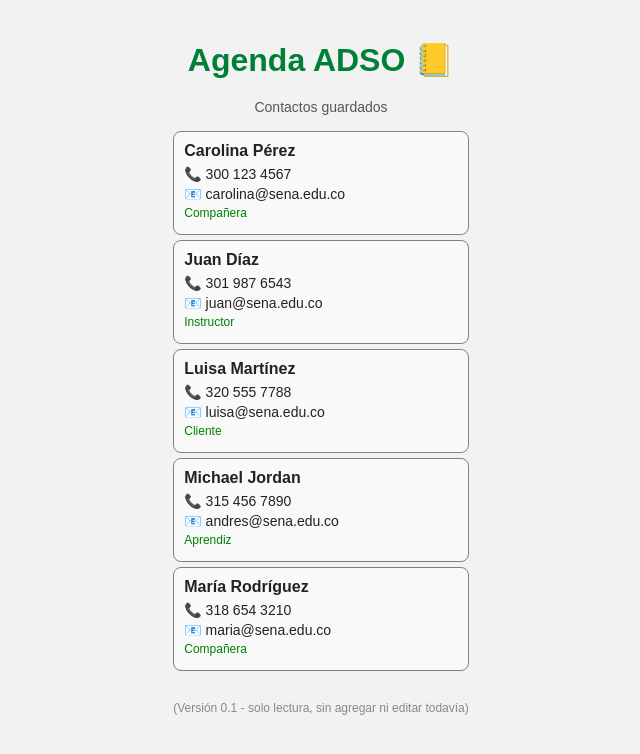
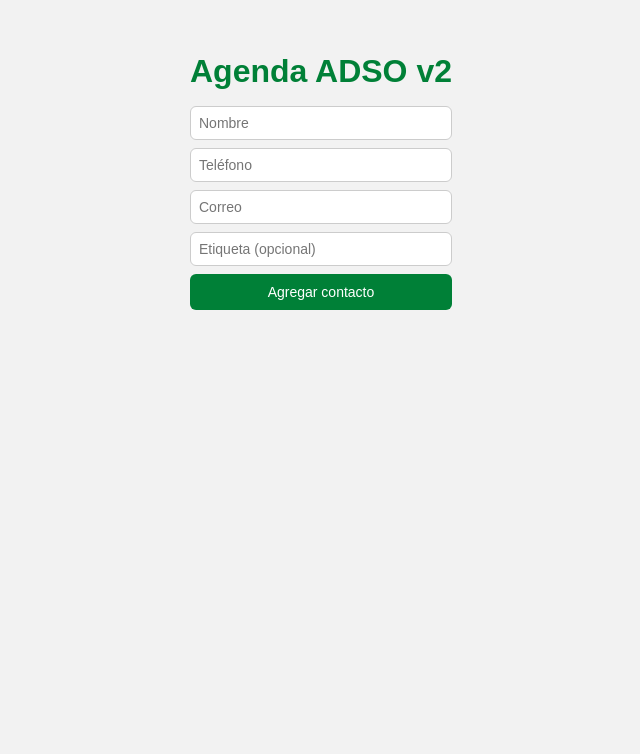
Before and after one commit to JeroHenaox/agenda-adso, a React (Vite) app: page / in a window 1280 px wide. Shown: the top 754 px of the page, without its empty margins (319-959 px from the left). Built offline with nearby package versions, Linux system fonts and the light colour scheme.

Commit message:
Clase_4_Agenda_ADSO_v2

```diff
--- a/src/App.css
+++ b/src/App.css
@@ -57,3 +57,34 @@
   margin-top: 30px;
   color: #888;
 }
+.app-container { max-width: 520px; margin: 2rem auto; font-family: Arial, sans-serif; }
+.app-title { color:#008037; text-align:center; margin-bottom:1rem; }
+
+.form-contacto { display:flex; flex-direction:column; gap:8px; margin-bottom:20px; }
+.form-contacto input { padding:8px; border-radius:6px; border:1px solid #ccc; font-size:14px; }
+.form-contacto button { background:#008037; color:#fff; border:0; padding:10px; border-radius:6px; cursor:pointer; }
+.form-contacto button:hover { background:#006b2f; }
+
+.tarjeta-contacto { border:1px solid #ddd; border-radius:8px; padding:1rem; background:#fff; margin-bottom:.5rem; }
+.tarjeta-contacto h3 { color:#008037; margin:0 0 .3rem; }
+.btn-eliminar { margin-top:.15rem; background:#c62828; color:#fff; border:0; padding:.5rem .75rem; border-radius:6px; cursor:pointer; }
+.btn-eliminar:hover { background:#8e0000; }
+
+/* Espaciados dentro de la tarjeta */
+.tarjeta-contacto { display: flex; flex-direction: column; gap: 4px; }
+
+/* Estilo opcional para las líneas de datos */
+.tarjeta-contacto .dato { margin: 0; color: #333; }
+
+/* La etiqueta (rol) en su propia línea */
+.tarjeta-contacto .tag {
+  margin: 0;
+  color: #555;
+  font-size: 0.9rem;}
+
+  /* Contenedor del botón: lo empuja hacia la derecha y separa del contenido */
+.tarjeta-contacto .acciones {
+  margin-top: 8px;
+  display: flex;
+  justify-content: flex-end;
+}
--- a/src/App.jsx
+++ b/src/App.jsx
@@ -1,66 +1,40 @@
+import { useState } from "react";
 import "./App.css";
 import ContactoCard from "./components/ContactoCard";
+import FormularioContacto from "./components/FormularioContacto";
 
 export default function App() {
-  // Esta es nuestra "base de datos" inicial quemada en el código
- const contactos = [
-  {
-    id: 1,
-    nombre: "Carolina Pérez",
-    telefono: "300 123 4567",
-    correo: "carolina@sena.edu.co",
-    etiqueta: "Compañera",
-  },
-  {
-    id: 2,
-    nombre: "Juan Díaz",
-    telefono: "301 987 6543",
-    correo: "juan@sena.edu.co",
-    etiqueta: "Instructor",
-  },
-  {
-    id: 3,
-    nombre: "Luisa Martínez",
-    telefono: "320 555 7788",
-    correo: "luisa@sena.edu.co",
-    etiqueta: "Cliente",
-  },
-  {
-    id: 4,
-    nombre: "Michael Jordan",
-    telefono: "315 456 7890",
-    correo: "andres@sena.edu.co",
-    etiqueta: "Aprendiz",
-  },
-  {
-    id: 5,
-    nombre: "María Rodríguez",
-    telefono: "318 654 3210",
-    correo: "maria@sena.edu.co",
-    etiqueta: "Compañera",
-  },
-];
+  const [contactos, setContactos] = useState([]);
+
+  // Agregar
+  const agregarContacto = (nuevo) => {
+    setContactos((prev) => [...prev, { id: Date.now(), ...nuevo }]);
+  };
+
+  // Eliminar
+  const eliminarContacto = (id) => {
+    setContactos((prev) => prev.filter((c) => c.id !== id));
+  };
 
   return (
     <main className="app-container">
-      <h1 className="app-title">Agenda ADSO 📒</h1>
+      <h1 className="app-title">Agenda ADSO v2</h1>
 
-      <p className="app-subtitle">Contactos guardados</p>
+      <FormularioContacto onAgregar={agregarContacto} />
 
-      {/* Recorremos el arreglo contactos y pintamos una tarjeta por cada uno */}
-      {contactos.map((c) => (
-        <ContactoCard
-          key={c.id}            // key única para React
-          nombre={c.nombre}     // prop nombre
-          telefono={c.telefono} // prop telefono
-          correo={c.correo}     // prop correo
-          etiqueta={c.etiqueta} // prop etiqueta (Cliente, Instructor, etc.)
-        />
-      ))}
-
-      <p className="app-nota">
-        (Versión 0.1 - solo lectura, sin agregar ni editar todavía)
-      </p>
+      <section className="lista-contactos">
+        {contactos.map((c) => (
+          <ContactoCard
+            key={c.id}
+            id={c.id}
+            nombre={c.nombre}
+            telefono={c.telefono}
+            correo={c.correo}
+            etiqueta={c.etiqueta}
+            onDelete={eliminarContacto}
+          />
+        ))}
+      </section>
     </main>
   );
 }
--- a/src/Components/ContactoCard.jsx
+++ b/src/Components/ContactoCard.jsx
@@ -1,19 +1,28 @@
-export default function ContactoCard({ nombre, telefono, correo, etiqueta }) {
+export default function ContactoCard({
+  id,
+  nombre,
+  telefono,
+  correo,
+  etiqueta,
+  onDelete,
+}) {
   return (
-    <div className="card-contacto">
-      {/* Nombre del contacto en negrita */}
-      <h3 className="card-nombre">{nombre}</h3>
+    <article className="tarjeta-contacto">
+      <h3>{nombre} </h3>
+      {etiqueta && <p className="tag">{etiqueta}</p>}
+      <p>📞 {telefono}</p>
+      {correo && <p>✉️ {correo}</p>}
 
-      {/* Teléfono */}
-      <p className="card-linea">📞 {telefono}</p>
 
-      {/* Correo */}
-      <p className="card-linea">📧 {correo}</p>
-
-      {/* Etiqueta adicional, si existe (por ejemplo: "Instructor", "Cliente", "Compañera") */}
-      {etiqueta && (
-        <p className="card-etiqueta">{etiqueta}</p>
-      )}
-    </div>
+      <div className="acciones">
+        <button
+          type="button"
+          className="btn-eliminar"
+          onClick={() => onDelete(id)}
+        >
+          Eliminar
+        </button>
+      </div>
+    </article>
   );
 }
--- /dev/null
+++ b/src/Components/FormularioContacto.jsx
@@ -0,0 +1,55 @@
+import { useState } from "react";
+
+export default function FormularioContacto({ onAgregar }) {
+  const [form, setForm] = useState({
+    nombre: "",
+    correo: "",
+    telefono: "",
+    etiqueta: "",
+  });
+
+  const onChange = (e) => {
+    const { name, value } = e.target;
+    setForm((f) => ({ ...f, [name]: value }));
+  };
+
+  const onSubmit = (e) => {
+    e.preventDefault(); // evita recargar
+    if (!form.nombre.trim() || !form.telefono.trim()) {
+      alert("Completa al menos Nombre y Teléfono");
+      return;
+    }
+    onAgregar(form); // App agrega id y actualiza la lista
+    setForm({ nombre: "", correo: "", telefono: "", etiqueta: "" }); // limpiar
+  };
+
+  return (
+    <form onSubmit={onSubmit} className="form-contacto">
+      <input
+        name="nombre"
+        placeholder="Nombre"
+        value={form.nombre}
+        onChange={onChange}
+      />
+      <input
+        name="telefono"
+        placeholder="Teléfono"
+        value={form.telefono}
+        onChange={onChange}
+      />
+      <input
+        name="correo"
+        placeholder="Correo"
+        value={form.correo}
+        onChange={onChange}
+      />
+      <input
+        name="etiqueta"
+        placeholder="Etiqueta (opcional)"
+        value={form.etiqueta}
+        onChange={onChange}
+      />
+      <button type="submit">Agregar contacto</button>
+    </form>
+  );
+}
```
